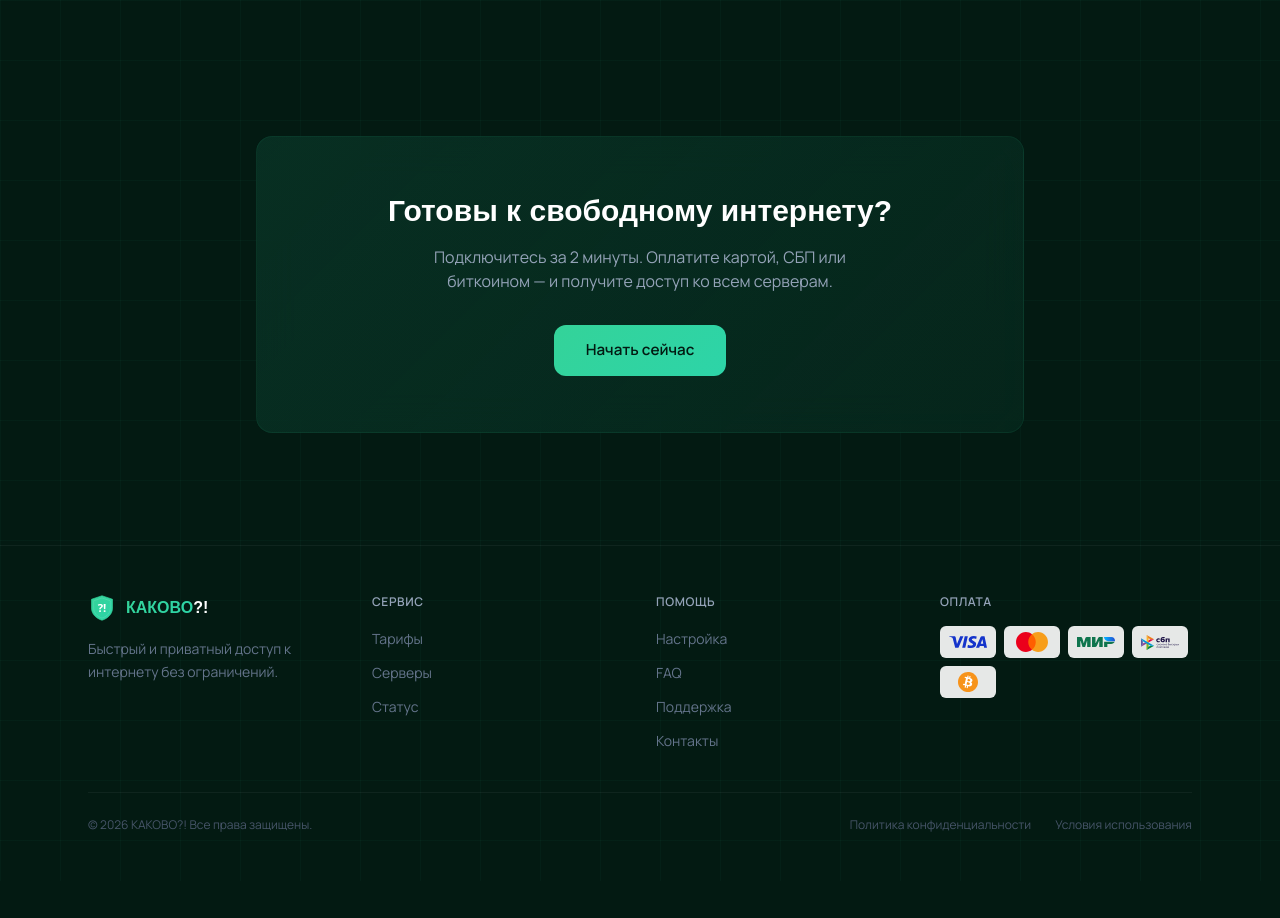
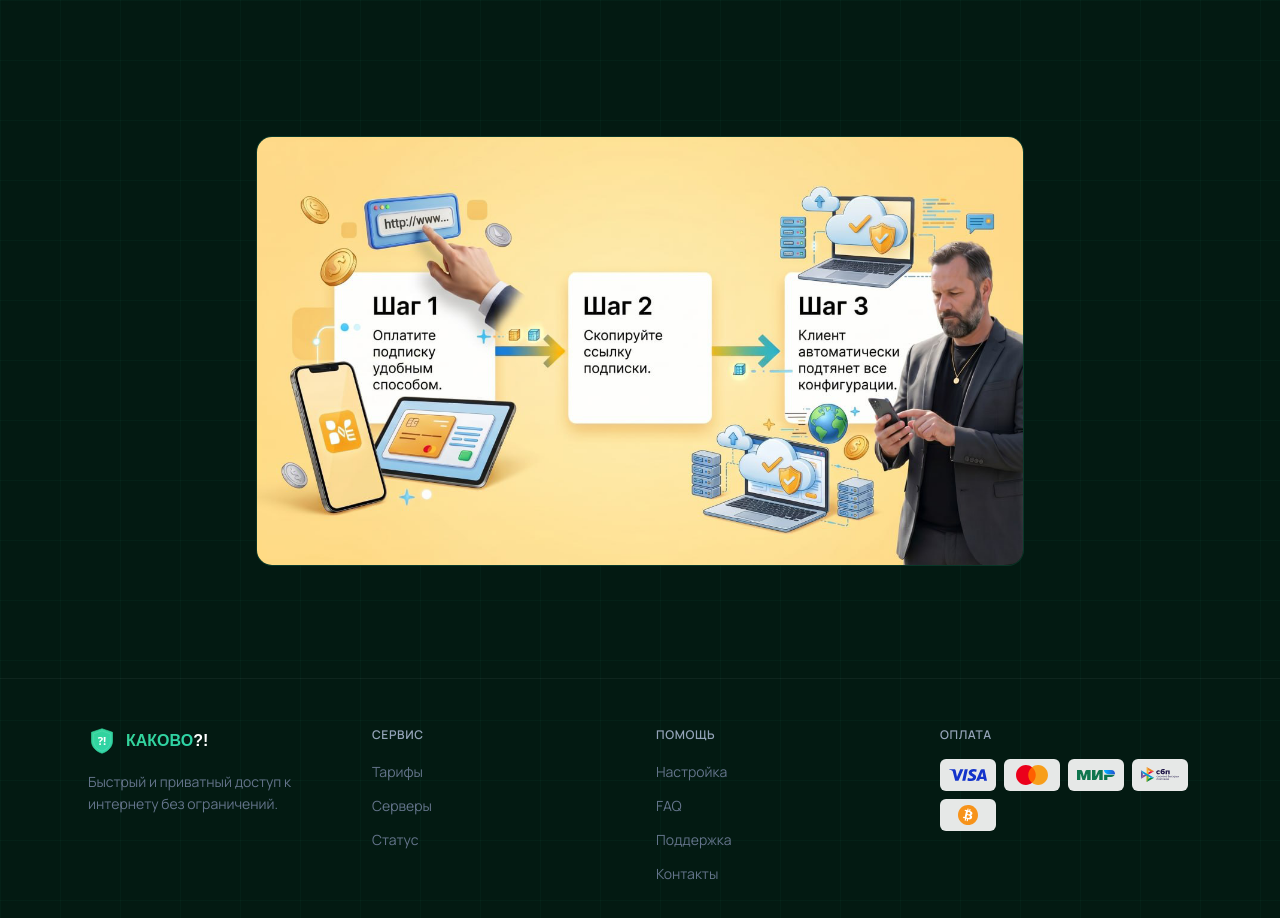
Before and after one commit to pachugonis/vpn_service, a Next.js app in the folder frontend/: page / in a window 1280 px wide. Shown: the part 2760-3678 px from the top of the page. Before the commit the page ends 3641 px from the top, so only its background shows below. Built offline with nearby package versions, Linux system fonts and the light colour scheme; no server answers; a web font is replaced by a local one.

Commit message:
update: replace CTA block on landing with banner image
Co-Authored-By: Claude Opus 4.7 <noreply@anthropic.com>

```diff
--- a/frontend/src/app/page.tsx
+++ b/frontend/src/app/page.tsx
@@ -1,6 +1,7 @@
 "use client";
 
 import Link from "next/link";
+import Image from "next/image";
 import { useEffect, useState } from "react";
 import { useRouter } from "next/navigation";
 import { motion } from "framer-motion";
@@ -451,23 +452,16 @@ export default function Home() {
           whileInView={{ opacity: 1, y: 0 }}
           viewport={{ once: true }}
           transition={{ duration: 0.8 }}
-          className="max-w-3xl mx-auto glass-card p-8 sm:p-10 md:p-14 text-center relative overflow-hidden"
+          className="max-w-3xl mx-auto glass-card relative overflow-hidden"
         >
-          <div className="absolute inset-0 bg-gradient-to-br from-neon-cyan/[0.03] to-neon-blue/[0.03]" />
-          <div className="relative">
-            <h2 className="font-display font-bold text-2xl md:text-3xl text-white mb-4">
-              Готовы к свободному интернету?
-            </h2>
-            <p className="text-slate-400 mb-8 max-w-md mx-auto">
-              Подключитесь за 2 минуты. Оплатите картой, СБП или биткоином — и
-              получите доступ ко всем серверам.
-            </p>
-            <div className="flex flex-col sm:flex-row gap-3 justify-center">
-              <Link href="/pricing" className="btn-solid !px-8 !py-3.5">
-                Начать сейчас
-              </Link>
-            </div>
-          </div>
+          <Image
+            src="/banner-index.png"
+            alt="VPN Banner"
+            width={1280}
+            height={714}
+            className="w-full h-auto"
+            priority
+          />
         </motion.div>
       </section>
 
```
Also changed, not shown: frontend/public/banner-index.png (added).
